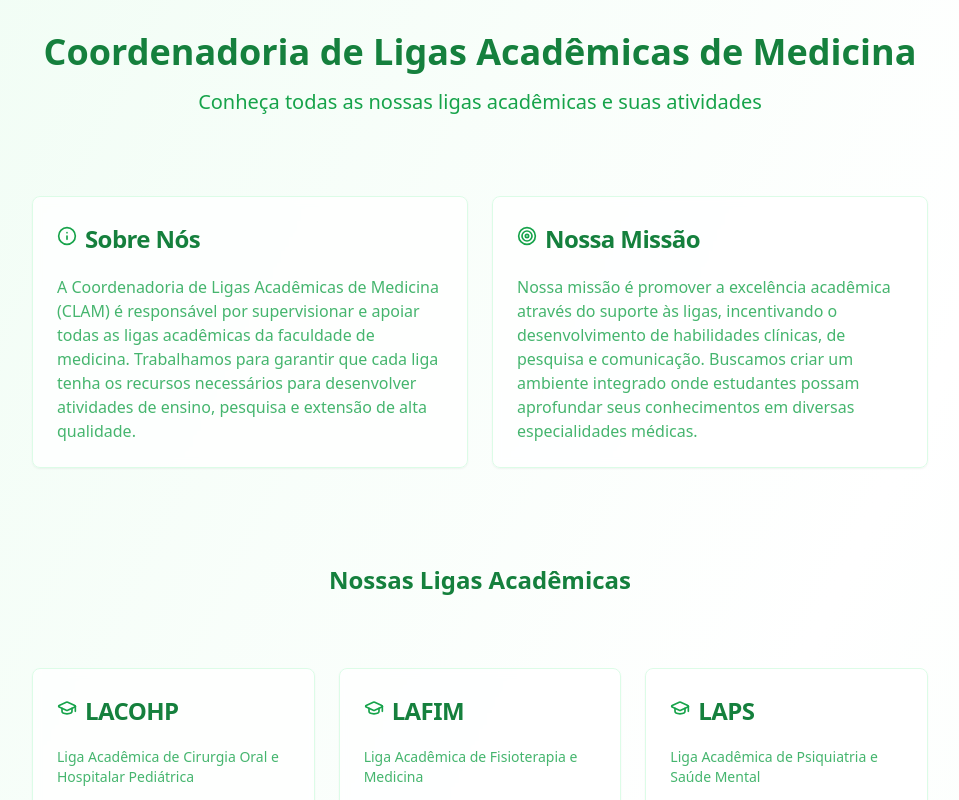
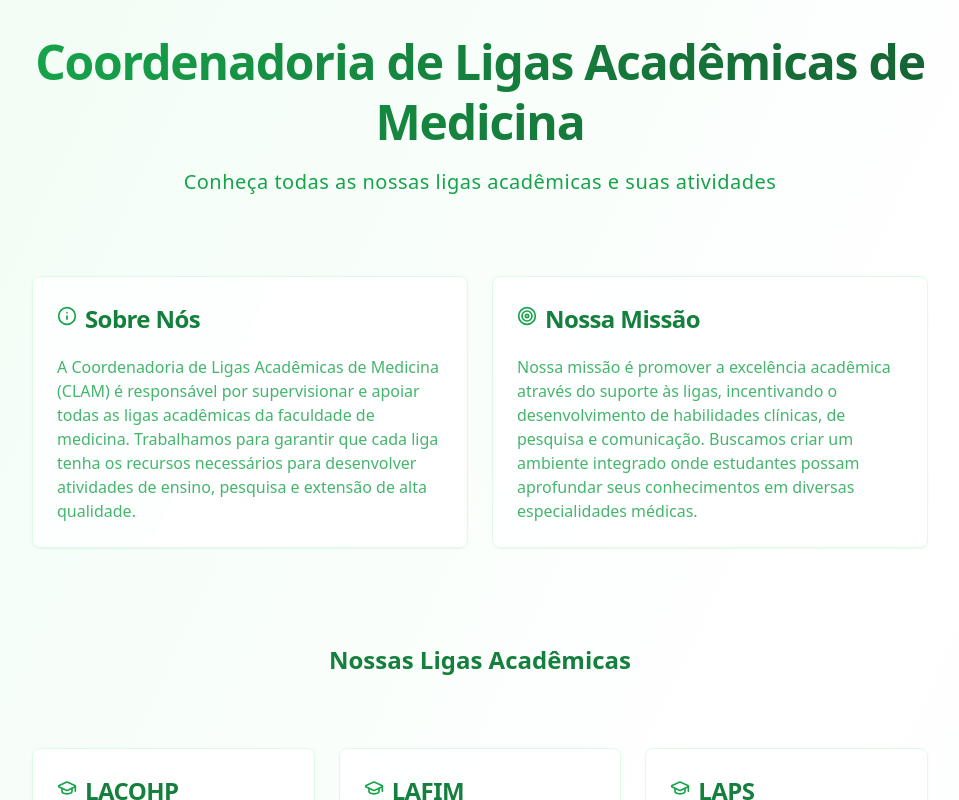
Before and after one commit to TeteuTias/dadg-site-principal, a React (Vite) app: page /leagues in a window 1280 px wide. Shown: the top 800 px of the page, without its empty margins (160-1119 px from the left). Built offline with nearby package versions, Linux system fonts and the light colour scheme.

Commit message:
Refactor: Style main title
Apply new styles to the main title.

```diff
--- a/src/pages/Leagues.tsx
+++ b/src/pages/Leagues.tsx
@@ -1,4 +1,3 @@
-
 import React from "react";
 import { Link } from "react-router-dom";
 import { leagueData } from "@/models/League";
@@ -27,10 +26,10 @@ const LeaguesPage = () => {
       <div className="relative z-10 w-full max-w-4xl flex flex-col gap-12 animate-in fade-in duration-500">
         {/* Seção de título e introdução */}
         <section className="text-center mb-8">
-          <h1 className="text-4xl font-bold text-green-700 mb-4">
+          <h1 className="text-5xl font-extrabold bg-gradient-to-r from-green-600 via-green-700 to-green-800 bg-clip-text text-transparent mb-4 tracking-tight leading-tight">
             Coordenadoria de Ligas Acadêmicas de Medicina
           </h1>
-          <p className="text-xl text-green-600 max-w-2xl mx-auto">
+          <p className="text-xl text-green-600 max-w-2xl mx-auto font-medium tracking-wide">
             Conheça todas as nossas ligas acadêmicas e suas atividades
           </p>
         </section>
```
